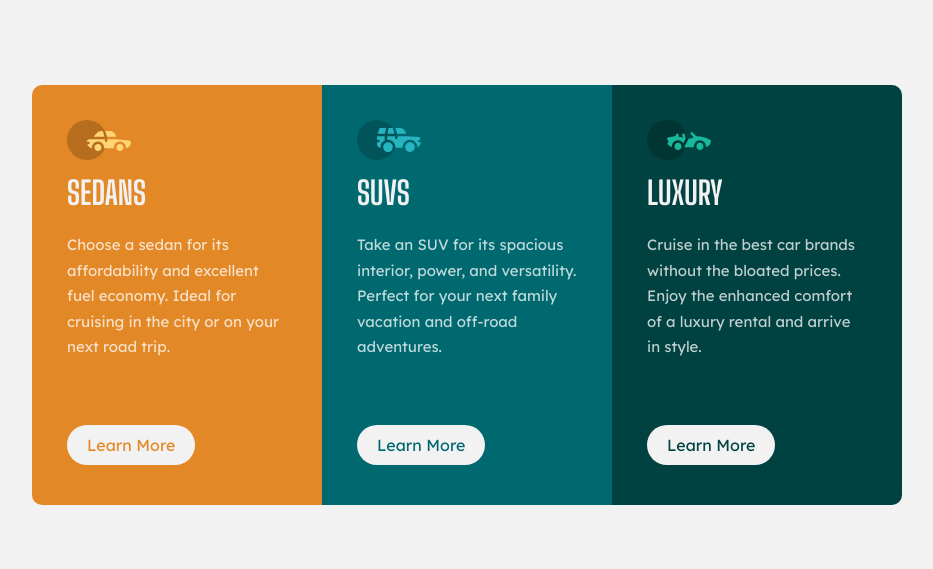
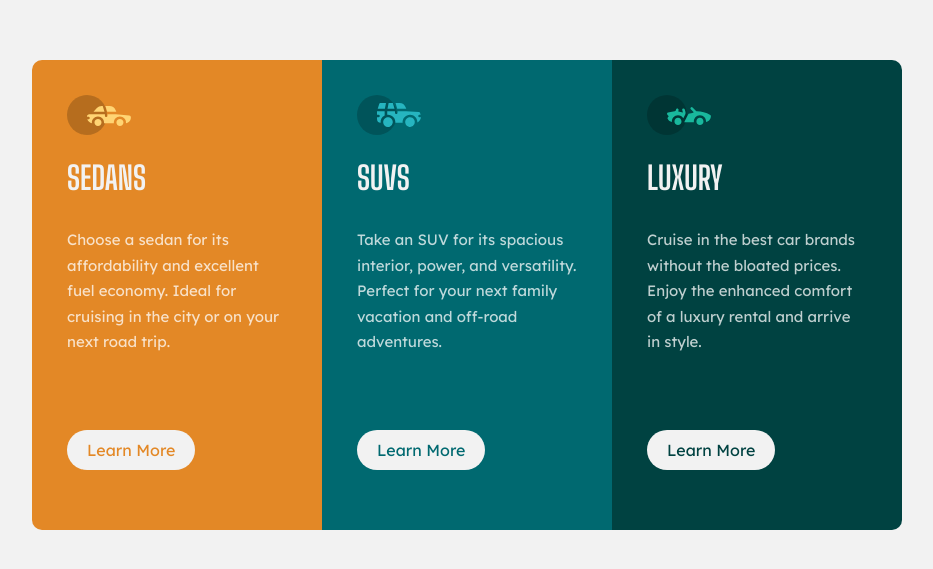
Before and after one commit to Onyeka-Aribeana/3-column-card-component, a plain HTML site: page index.html in a window 1280 px wide. Shown: the part 105-674 px from the top of the page, without its empty margins (173-1106 px from the left). Drawn offline with Linux system fonts and the light colour scheme.

Commit message:
Final changes: added more margin and made the height longer

```diff
--- a/css/style.css
+++ b/css/style.css
@@ -29,7 +29,7 @@ article {
 .grid-container {
   display: grid;
   grid-template-columns: repeat(3, 290px);
-  grid-template-rows: 420px;
+  grid-template-rows: 470px;
   border-radius: 10px;
 }
 
@@ -70,7 +70,7 @@ article {
 .card h1 {
   font-family: "Big Shoulders Display", cursive;
   color: var(--very-light-gray);
-  margin: 10px 0;
+  margin: 20px 0;
   text-transform: uppercase;
   font-size: 32px;
   font-weight: 700;
@@ -81,7 +81,7 @@ article {
   color: var(--transparent-white);
   font-size: 15px;
   line-height: 1.7;
-  padding: 10px 0 20px;
+  padding: 10px 0 30px;
 }
 
 .card a {
```
